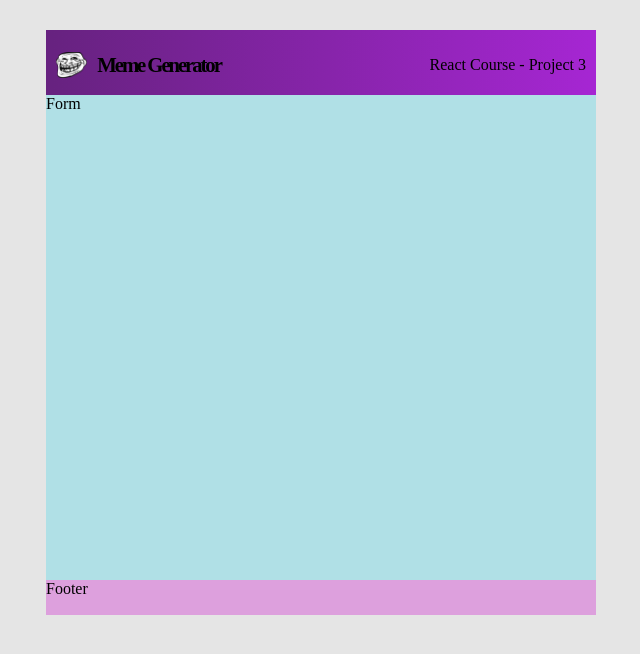
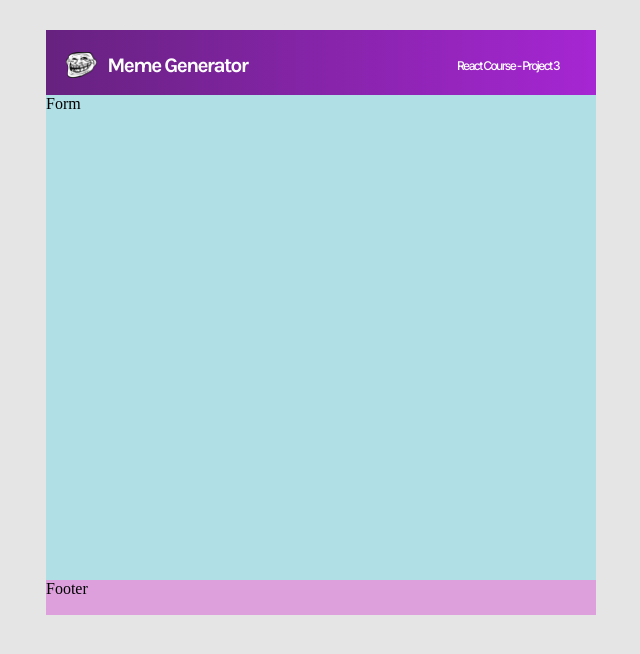
Before and after one commit to jempico/meme-generator, a React (Create React App) app in the folder app/: page / in a window 1280 px wide. Shown: the top 654 px of the page, without its empty margins (319-959 px from the left). Built offline with nearby package versions, Linux system fonts and the light colour scheme.

Commit message:
finished navBar component

```diff
--- a/app/public/index.html
+++ b/app/public/index.html
@@ -11,8 +11,11 @@
     />
     <link rel="apple-touch-icon" href="%PUBLIC_URL%/logo192.png" />
     <link rel="manifest" href="%PUBLIC_URL%/manifest.json" />
-
-    <title>React App</title>
+    <link rel="preconnect" href="https://fonts.googleapis.com">
+<link rel="preconnect" href="https://fonts.gstatic.com" crossorigin>
+<link rel="preconnect" href="https://fonts.googleapis.com">
+<link rel="preconnect" href="https://fonts.gstatic.com" crossorigin>
+<link href="https://fonts.googleapis.com/css2?family=Inter:wght@500&family=Karla:wght@400;500;700&display=swap" rel="stylesheet">    <title>React App</title>
   </head>
   <body>
     <div id="root"></div>
--- a/app/src/components/navbar/navbar.css
+++ b/app/src/components/navbar/navbar.css
@@ -6,9 +6,12 @@
     align-items: center;
     justify-content: space-between;
     padding-top: 5px;
-    padding-left: 10px;
-    padding-right: 10px;
-
+    padding-left: 20px;
+    padding-right: 37px;
+    font-style: normal;
+    line-height: 24px;
+    letter-spacing: -0.1em;
+    color: #FFFFFF;
 }
 
 .navbarIcon {
@@ -26,6 +29,17 @@
 
 .navbarTitle {
     font-size: 20.7482px;
-line-height: 24px;
-letter-spacing: -0.1em;
+    font-family: 'Karla', sans-serif;
+
 }
+
+.navbarSubtitle {
+    font-family: Inter;
+    font-style: normal;
+    font-size: 12px;
+    font-weight: 500;
+    font-size: 12px;
+    line-height: 15px;
+    text-align: right;
+    color: #FFFFFF;
+}
```
